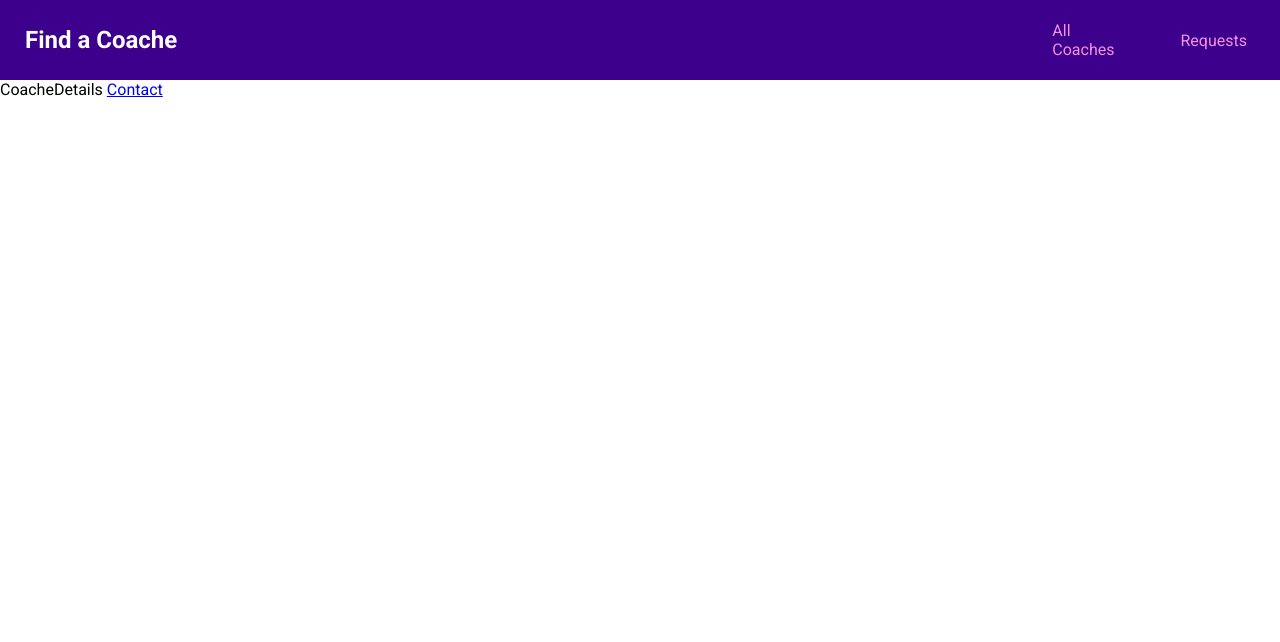
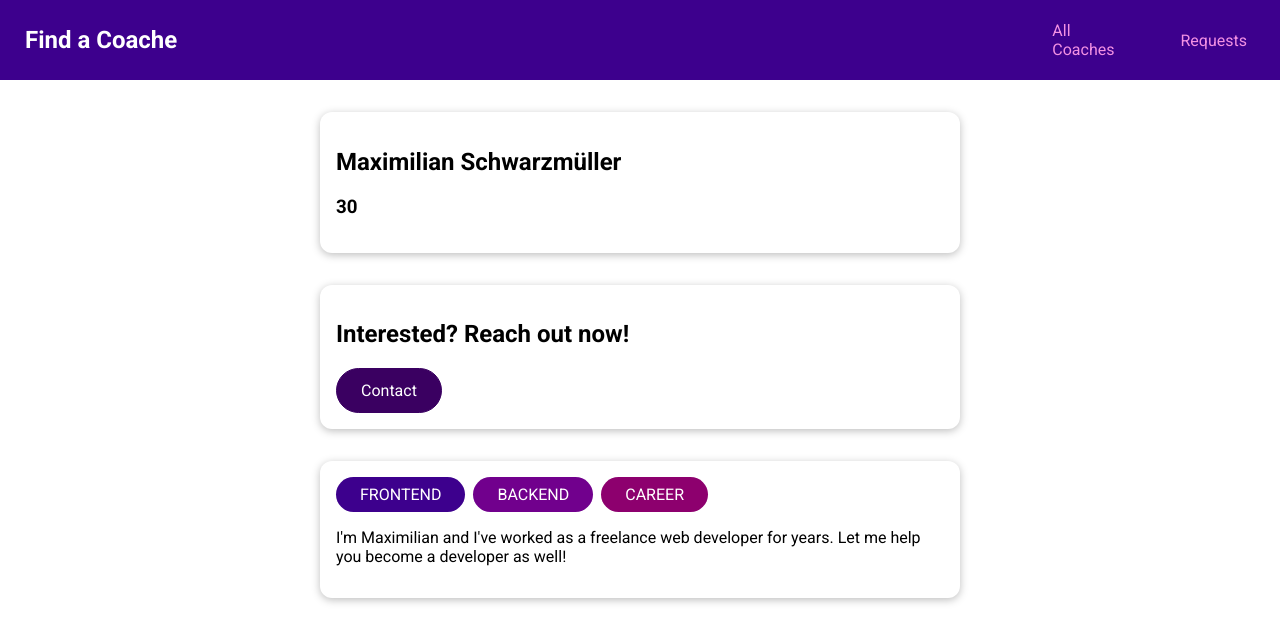
Before and after one commit to snikoletopoulos/find-a-couch, a Vue app: page /coaches/c1 in a window 1280 px wide. Shown: the top 642 px of the page. Built offline with nearby package versions, Linux system fonts and the light colour scheme.

Commit message:
Fill CoachDetail component

```diff
--- a/src/pages/coaches/CoachDetail.vue
+++ b/src/pages/coaches/CoachDetail.vue
@@ -1,12 +1,68 @@
 <template>
-  CoacheDetails
-  <router-view></router-view>
-  <router-link to="/coaches/1/contact">Contact</router-link>
-
+  <section>
+    <base-card>
+      <h2>{{ fullName }}</h2>
+      <h3>{{ rate }}</h3>
+    </base-card>
+  </section>
+  <section>
+    <base-card>
+      <header>
+        <h2>Interested? Reach out now!</h2>
+        <base-button link :to="contactLink">Contact</base-button>
+      </header>
+      <router-view />
+    </base-card>
+  </section>
+  <section>
+    <base-card>
+      <base-badge
+        v-for="area in areas"
+        :key="area"
+        :type="area"
+        :title="area"
+      />
+      <p>{{ description }}</p>
+    </base-card>
+  </section>
 </template>
 
 <script>
-  export default {};
+  export default {
+    props: {
+      id: {
+        type: String,
+        required: true,
+      },
+    },
+    data() {
+      return {
+        selectedCoach: null,
+      };
+    },
+    computed: {
+      fullName() {
+        return `${this.selectedCoach.firstName} ${this.selectedCoach.lastName}`;
+      },
+      contactLink() {
+        return `${this.$route.path}/${this.id}/contact`;
+      },
+      areas() {
+        return this.selectedCoach.areas;
+      },
+      rate() {
+        return this.selectedCoach.hourlyRate;
+      },
+      description() {
+        return this.selectedCoach.description;
+      },
+    },
+    created() {
+      this.selectedCoach = this.$store.getters["coaches/coaches"].find(
+        coach => coach.id === this.id
+      );
+    },
+  };
 </script>
 
 <style scoped></style>
```
